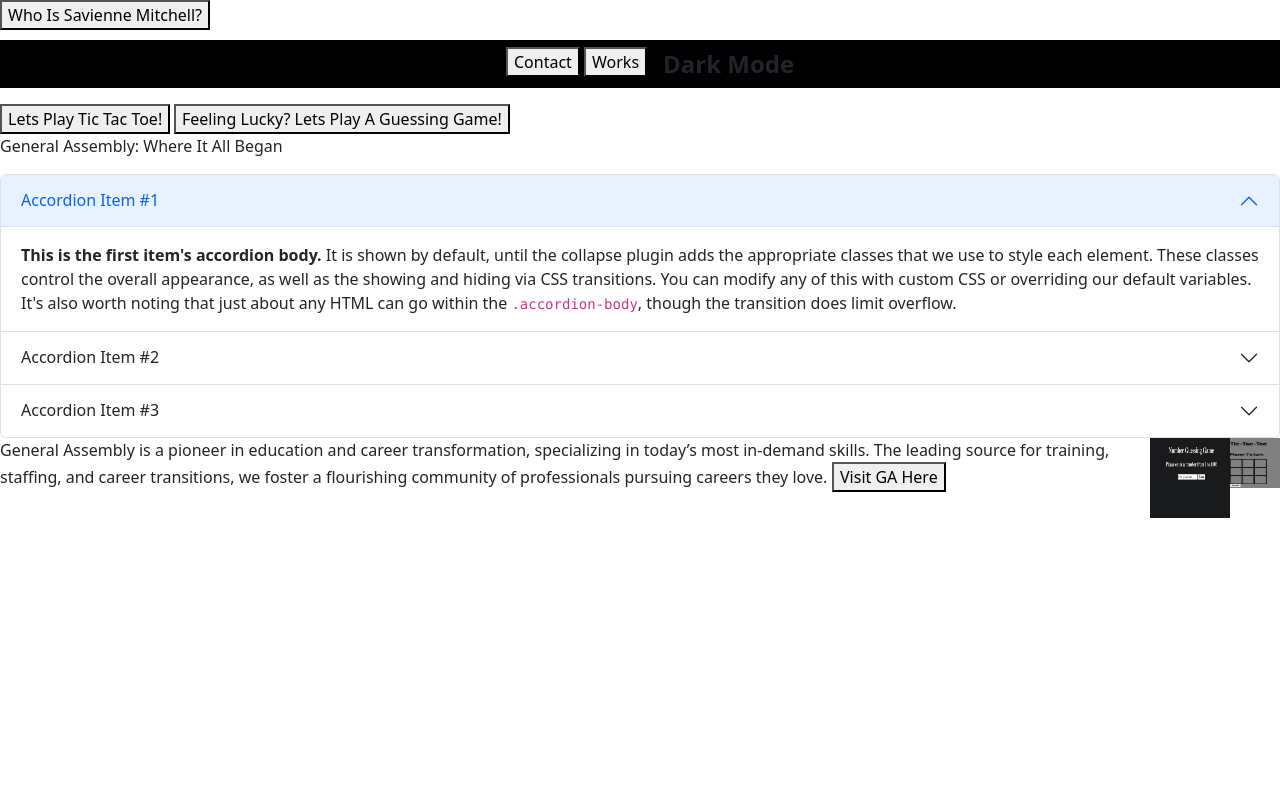
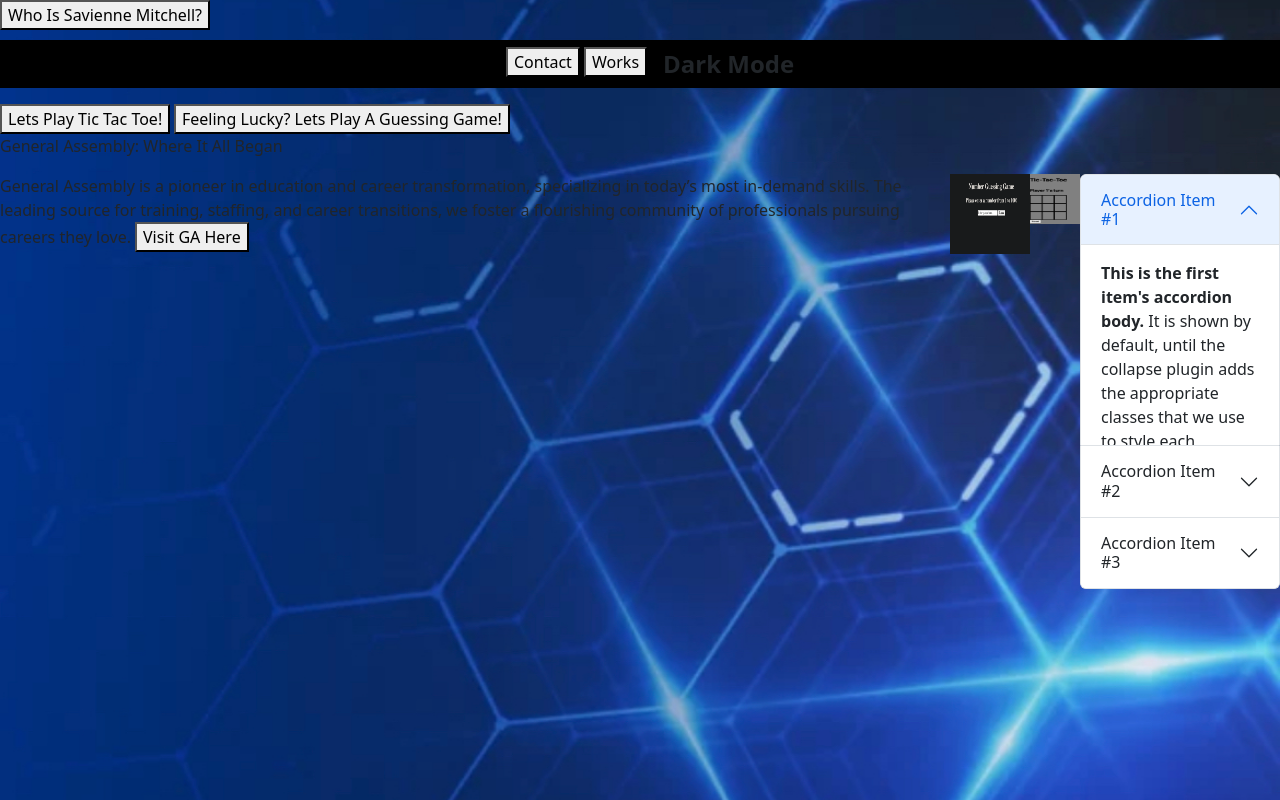
Before and after one commit to Savienne/Saviennes-Portfolio, a plain HTML site: page index.html in a window 1280 px wide. Drawn offline with nearby package versions, Linux system fonts and the light colour scheme.

Commit message:
working dark mode,modal accordion and background

```diff
--- a/css/style.css
+++ b/css/style.css
@@ -1,10 +1,9 @@
 body {
-      background-image: url("/assets/background.jpg");
+  background-image: url("/assets/images/background.jpg");
   background-size: cover;
   background-repeat: no-repeat;
   --light-dark-btn-bg: #1d1e2b;
   --light-dark-btn-content: "Dark Mode";
-
 }
 
 
@@ -125,11 +124,18 @@ float: right;
     --ye: linear-gradient(to right top, #213555, #213c59, #22425d, #254960,
       #2a4f63, #264c61, #224860, #1e455e, #173757, #18294e, #1d1941, #210632);
     background-color: var(--body-bg);
+    background-image: none;
   }
 
 
 .accordion {
   float: right;
   flex-direction: column;
-  display: f
+  max-width: 200px;
 }
+.accordion-body {
+
+  overflow: scroll;
+    max-height: 200px;
+
+  }
```
Also changed, not shown: js/app.js (+4 -4 lines). Lines whose indentation alone changed are shown as unchanged.
